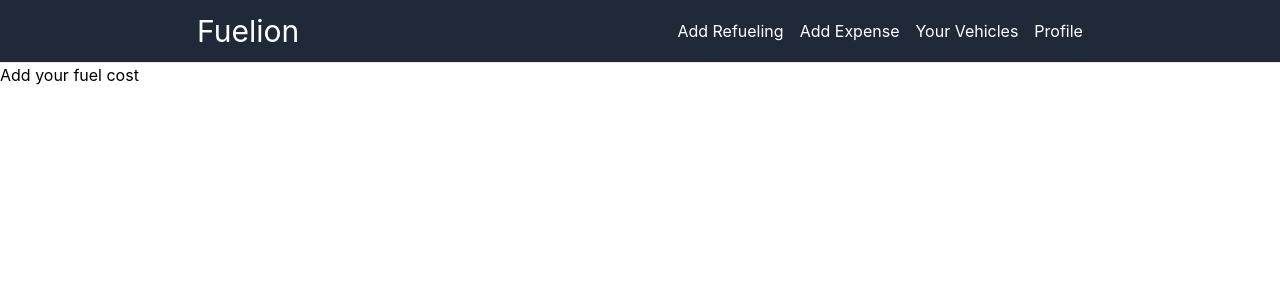
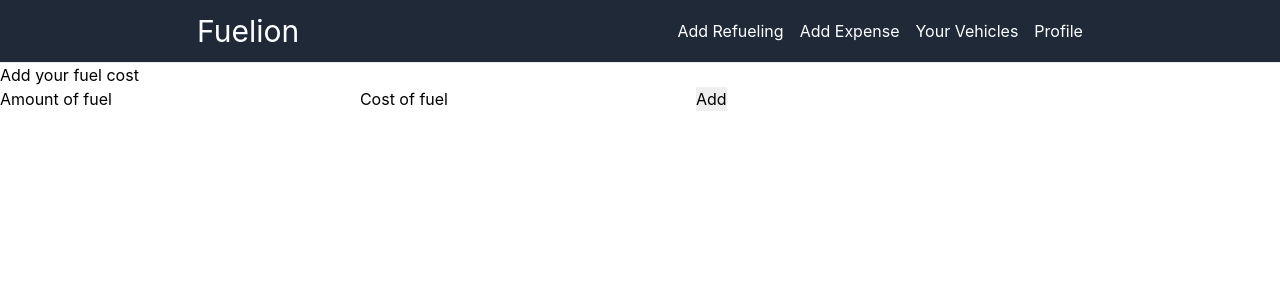
Before and after one commit to Bedol/fuelion-tracker, a Next.js app: page /fueling/new in a window 1280 px wide. Shown: the top 300 px of the page. Built offline with nearby package versions, Linux system fonts and the light colour scheme.

Commit message:
starts a new forms

```diff
--- a/pages/fueling/new.tsx
+++ b/pages/fueling/new.tsx
@@ -1,7 +1,30 @@
 const NewFueling = () => {
   return (
     <div>
-      <h1>Add your fuel cost</h1>
+      <h2>Add your fuel cost</h2>
+
+      <form>
+        {/* data */}
+        {/* kraj */}
+        {/* region */}
+        {/* stacja */}
+        {/* rodzaj paliwa */}
+        {/* cena za litr */}
+        {/* Waluta */}
+        {/* Dystans przejechany */}
+        {/* Przebieg */}
+        {/* Rodzaj tankowania - do pełna lub nie */}
+        {/* Rodzaj opon */}
+        {/* Klimatyzacja */}
+
+        <label htmlFor="amount">Amount of fuel</label>
+        <input type="text" name="amount" id="amount" />
+
+        <label htmlFor="cost">Cost of fuel</label>
+        <input type="text" name="cost" id="cost" />
+
+        <input type="submit" value="Add" />
+      </form>
     </div>
   );
 };
```
Also changed, not shown: 1 other file (tests, documents, lock files or other folders).
